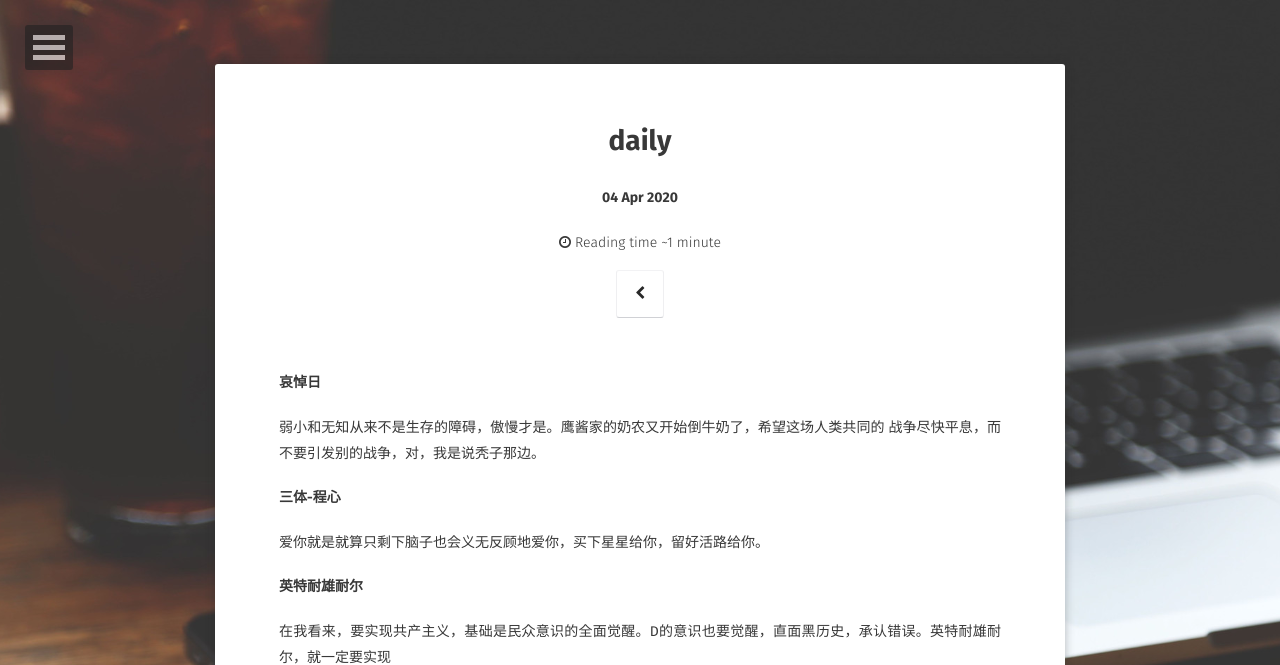
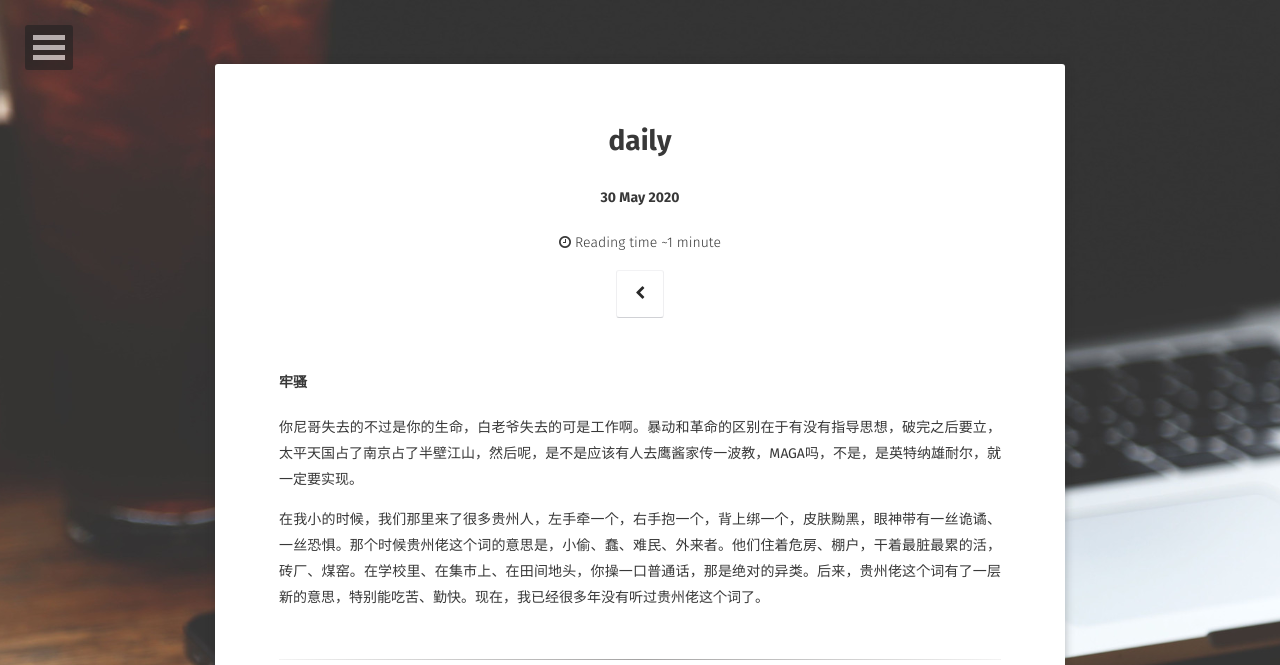
Before and after one commit to lindage1994/lindage1994.github.io, a Jekyll site: the page built from _posts/2020-05-30-daily.md, in a window 1280 px wide. Shown: the top 665 px of the page. Built offline with Jekyll 4.4.1, drawn with Linux system fonts in a browser that asks for light colours; some web fonts are replaced; comment, search, counter and statistics services are not loaded; a file with an impossible date is left out; grey boxes are pictures that could not be loaded.

Commit message:
2020-05-30 commit

```diff
--- /dev/null
+++ b/_posts/2020-05-30-daily.md
@@ -0,0 +1,15 @@
+---
+layout: post
+title: "daily"
+date: 2020-05-30
+excerpt: "日常瞎j8写"
+description: "daily"
+tag: [随笔]
+comments: true
+---
+
+####  牢骚
+
+你尼哥失去的不过是你的生命，白老爷失去的可是工作啊。暴动和革命的区别在于有没有指导思想，破完之后要立，太平天国占了南京占了半壁江山，然后呢，是不是应该有人去鹰酱家传一波教，MAGA吗，不是，是英特纳雄耐尔，就一定要实现。
+
+在我小的时候，我们那里来了很多贵州人，左手牵一个，右手抱一个，背上绑一个，皮肤黝黑，眼神带有一丝诡谲、一丝恐惧。那个时候贵州佬这个词的意思是，小偷、蠢、难民、外来者。他们住着危房、棚户，干着最脏最累的活，砖厂、煤窑。在学校里、在集市上、在田间地头，你操一口普通话，那是绝对的异类。后来，贵州佬这个词有了一层新的意思，特别能吃苦、勤快。现在，我已经很多年没有听过贵州佬这个词了。
```
Also changed, not shown: _posts/2020-05-25-daily.md (+1 -1 lines).
